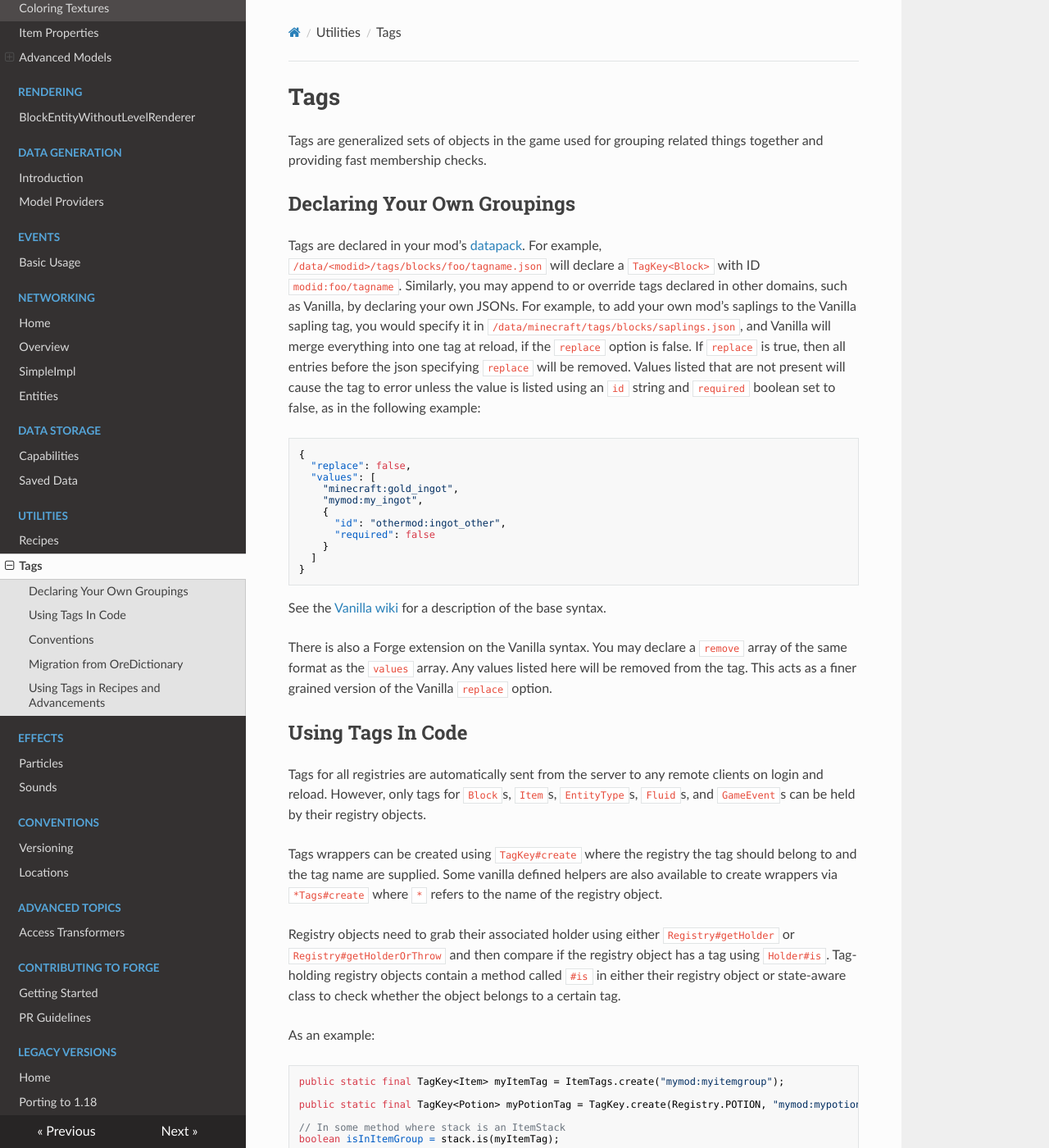
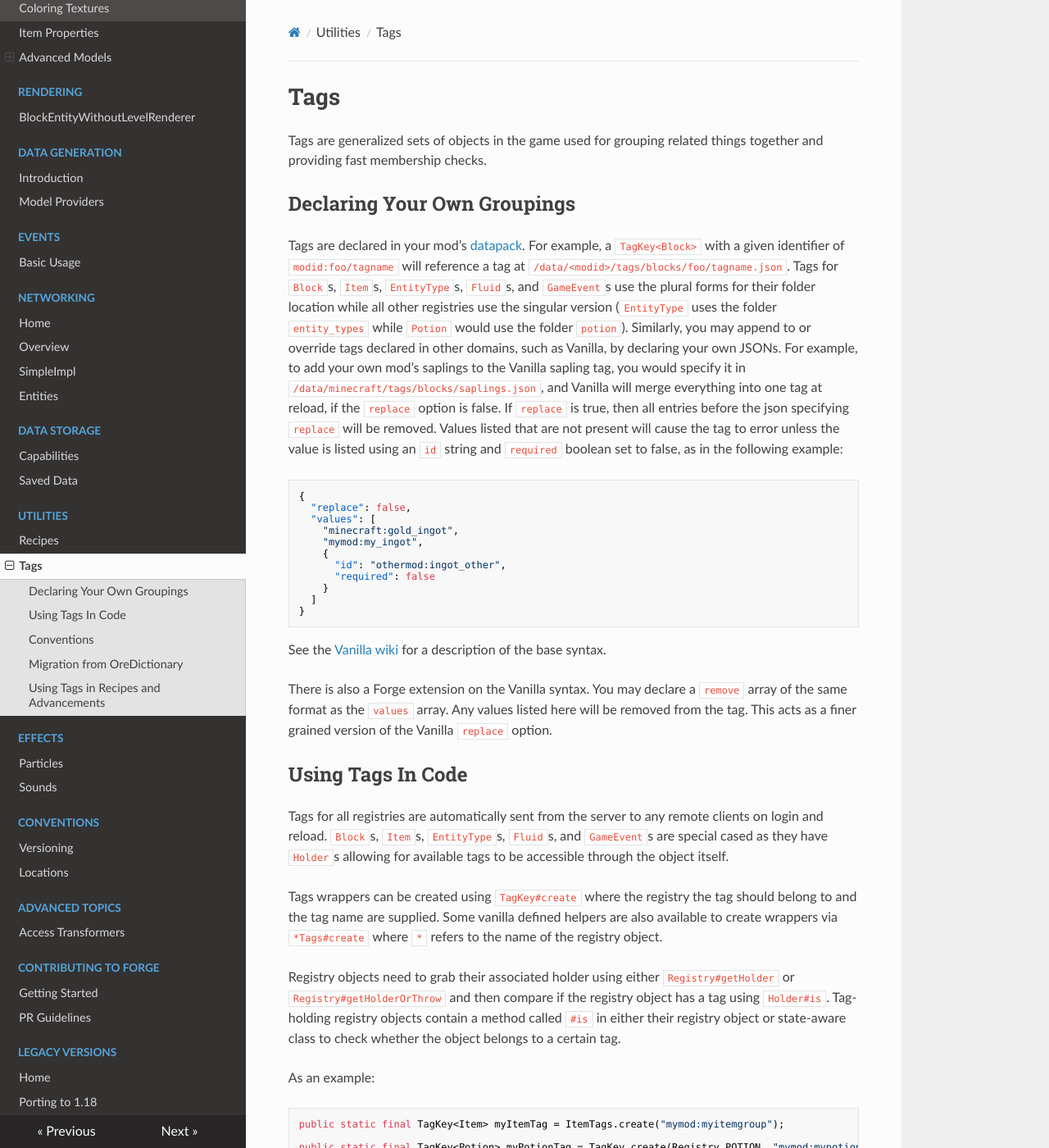
Before and after one commit to MinecraftForge/Documentation, an MkDocs documentation site: the page built from docs/utilities/tags.md, in a window 1280 px wide and 1400 px high. Shown: the whole window at 82% size. Built offline with MkDocs 1.6.1, drawn with Linux system fonts in a browser that asks for light colours; nearby versions of some CDN libraries.

Commit message:
Fix text inaccuracies

```diff
--- a/docs/utilities/tags.md
+++ b/docs/utilities/tags.md
@@ -5,7 +5,7 @@ Tags are generalized sets of objects in the game used for grouping related thing
 
 Declaring Your Own Groupings
 ----------------------------
-Tags are declared in your mod's [datapack][datapack]. For example, `/data/<modid>/tags/blocks/foo/tagname.json` will declare a `TagKey<Block>` with ID `modid:foo/tagname`.
+Tags are declared in your mod's [datapack][datapack]. For example, a `TagKey<Block>` with a given identifier of  `modid:foo/tagname` will reference a tag at `/data/<modid>/tags/blocks/foo/tagname.json`. Tags for `Block`s, `Item`s, `EntityType`s, `Fluid`s, and `GameEvent`s use the plural forms for their folder location while all other registries use the singular version (`EntityType` uses the folder `entity_types` while `Potion` would use the folder `potion`).
 Similarly, you may append to or override tags declared in other domains, such as Vanilla, by declaring your own JSONs.
 For example, to add your own mod's saplings to the Vanilla sapling tag, you would specify it in `/data/minecraft/tags/blocks/saplings.json`, and Vanilla will merge everything into one tag at reload, if the `replace` option is false.
 If `replace` is true, then all entries before the json specifying `replace` will be removed.
@@ -33,7 +33,7 @@ You may declare a `remove` array of the same format as the `values` array. Any v
 
 Using Tags In Code
 ------------------
-Tags for all registries are automatically sent from the server to any remote clients on login and reload. However, only tags for `Block`s, `Item`s, `EntityType`s, `Fluid`s, and `GameEvent`s can be held by their registry objects.
+Tags for all registries are automatically sent from the server to any remote clients on login and reload. `Block`s, `Item`s, `EntityType`s, `Fluid`s, and `GameEvent`s are special cased as they have `Holder`s allowing for available tags to be accessible through the object itself.
 
 Tags wrappers can be created using `TagKey#create` where the registry the tag should belong to and the tag name are supplied. Some vanilla defined helpers are also available to create wrappers via `*Tags#create` where `*` refers to the name of the registry object.
 
```
